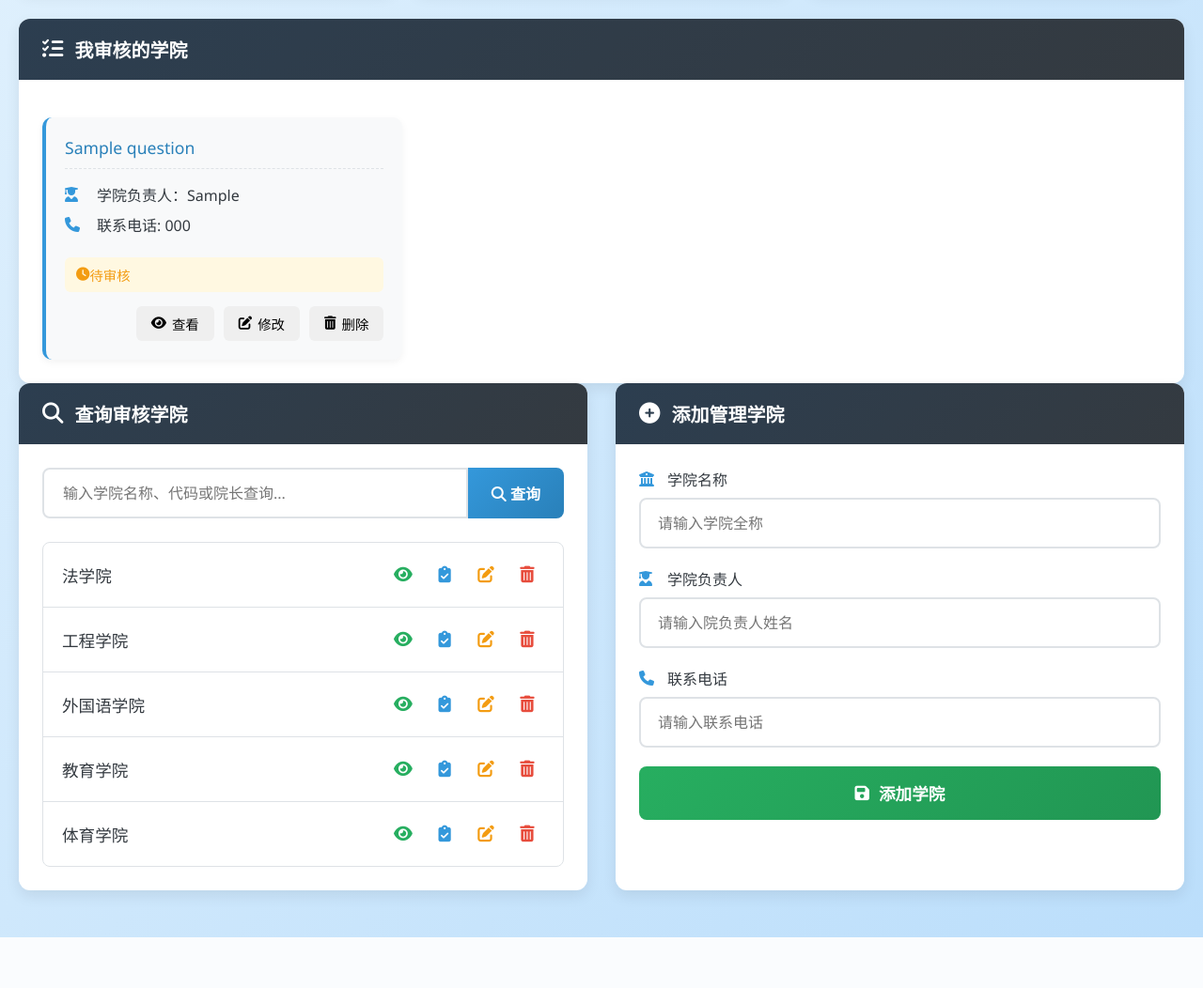
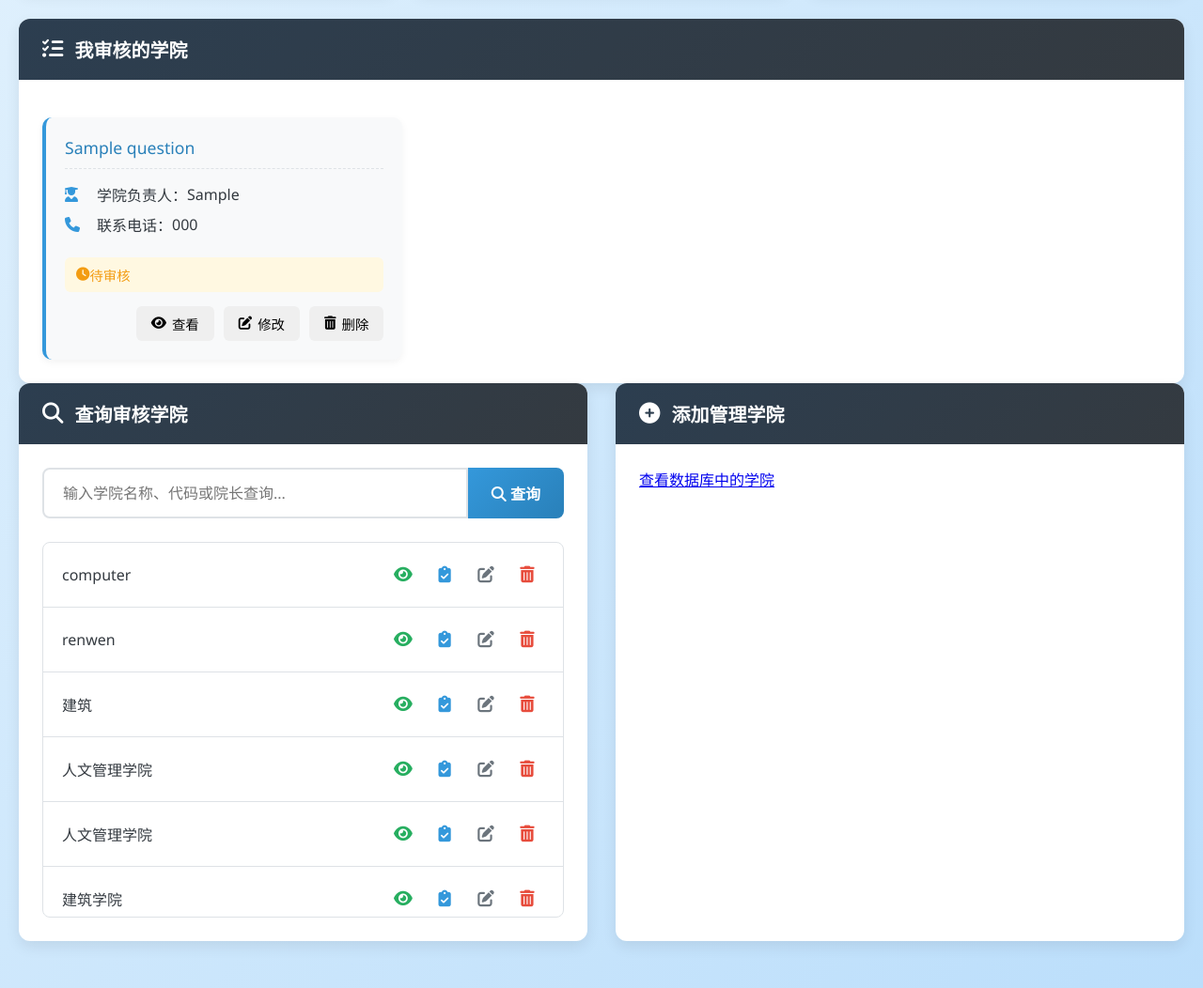
Before and after one commit to liutongling/auditor, a Django app: template polls/templates/polls/work.html in a window 1280 px wide. Shown: the part 332-1384 px from the top of the page at 94% size. Before the commit the page ends 1330 px from the top, so only its background shows below. Run offline with Django 5.2, Linux system fonts and the light colour scheme; data comes from the database, SQL or seed files in the repository; both versions use the stored data as it was after the commit; tables that the repository leaves empty hold one stand-in row (values such as "Sample post"); the template is opened without the code that fills it: values that come from a table or form of the project are taken from there, most other values are stand-ins (such as "Sample title", 1, 10 or a date in 2020).

Commit message:
完成学院删除和添加功能，添加功能是从现有的数据库中添加学院，而不是之前的思路添加往数据库中添加数据，后续添加学院可以放在admin中

```diff
--- a/polls/templates/polls/work.html
+++ b/polls/templates/polls/work.html
@@ -694,11 +694,13 @@
                                 <div class="academy-info">
                                     <div class="info-item">
                                         <i class="fas fa-user-graduate"></i>
-                                        <span>学院负责人：{{ question.responsible1 }}</span>
+                                        <span>学院负责人：</span>
+                                        <span class="academyAu">{{ question.responsible1 }}</span>
                                     </div>
                                     <div class="info-item">
                                         <i class="fas fa-phone"></i>
-                                        <span>联系电话:  {{ question.responsibleTel }}</span>
+                                        <span>联系电话：</span>
+                                        <span class="academyPh">{{ question.responsibleTel }}</span>
                                     </div>
                                     <div class="academy-status status-pending">
                                         <i class="fas fa-clock"></i>
@@ -719,8 +721,6 @@
                             </div>
                         {% endfor %}
                     {% endif %}
-
-
                 </div>
             </div>
         </div>
@@ -741,8 +741,10 @@
                     </div>
 
                     <div class="academy-list" id="academyList">
+                        {% if acad %}
+                            {% for a in acad %}
                                 <div class="academy-item">
-                            <span class="academy-name">法学院</span>
+                                    <span class="academy-name1">{{ a.Academyname }}</span>
                                     <div class="academy-actions">
                                         <button class="detail-btn" title="查看详情">
                                             <i class="fas fa-eye"></i>
@@ -750,61 +752,7 @@
                                         <button class="audit-btn" title="审核">
                                             <i class="fas fa-clipboard-check"></i>
                                         </button>
-                                <button class="edit-btn" title="修改">
-                                    <i class="fas fa-edit"></i>
-                                </button>
-                                <button class="delete-btn" title="删除" data-academy="法学院">
-                                    <i class="fas fa-trash-alt"></i>
-                                </button>
-                            </div>
-                        </div>
-
-                        <div class="academy-item">
-                            <span class="academy-name">工程学院</span>
-                            <div class="academy-actions">
-                                <button class="detail-btn" title="查看详情">
-                                    <i class="fas fa-eye"></i>
-                                </button>
-                                <button class="audit-btn" title="审核">
-                                    <i class="fas fa-clipboard-check"></i>
-                                </button>
-                                <button class="edit-btn" title="修改">
-                                    <i class="fas fa-edit"></i>
-                                </button>
-                                <button class="delete-btn" title="删除" data-academy="工程学院">
-                                    <i class="fas fa-trash-alt"></i>
-                                </button>
-                            </div>
-                        </div>
-
-                        <div class="academy-item">
-                            <span class="academy-name">外国语学院</span>
-                            <div class="academy-actions">
-                                <button class="detail-btn" title="查看详情">
-                                    <i class="fas fa-eye"></i>
-                                </button>
-                                <button class="audit-btn" title="审核">
-                                    <i class="fas fa-clipboard-check"></i>
-                                </button>
-                                <button class="edit-btn" title="修改">
-                                    <i class="fas fa-edit"></i>
-                                </button>
-                                <button class="delete-btn" title="删除" data-academy="外国语学院">
-                                    <i class="fas fa-trash-alt"></i>
-                                </button>
-                            </div>
-                        </div>
-
-                        <div class="academy-item">
-                            <span class="academy-name">教育学院</span>
-                            <div class="academy-actions">
-                                <button class="detail-btn" title="查看详情">
-                                    <i class="fas fa-eye"></i>
-                                </button>
-                                <button class="audit-btn" title="审核">
-                                    <i class="fas fa-clipboard-check"></i>
-                                </button>
-                                <button class="edit-btn" title="修改">
+                                        <button class="edit-btn1" title="修改">
                                             <i class="fas fa-edit"></i>
                                         </button>
                                         <button class="delete-btn" title="删除" data-academy="教育学院">
@@ -812,24 +760,8 @@
                                         </button>
                                     </div>
                                 </div>
-
-                        <div class="academy-item">
-                            <span class="academy-name">体育学院</span>
-                            <div class="academy-actions">
-                                <button class="detail-btn" title="查看详情">
-                                    <i class="fas fa-eye"></i>
-                                </button>
-                                <button class="audit-btn" title="审核">
-                                    <i class="fas fa-clipboard-check"></i>
-                                </button>
-                                <button class="edit-btn" title="修改">
-                                    <i class="fas fa-edit"></i>
-                                </button>
-                                <button class="delete-btn" title="删除" data-academy="体育学院">
-                                    <i class="fas fa-trash-alt"></i>
-                                </button>
-                            </div>
-                        </div>
+                            {% endfor %}
+                        {% endif %}
                     </div>
                 </div>
             </div>
@@ -841,31 +773,8 @@
                     添加管理学院
                 </div>
                 <div class="card-body">
-                    <form class="add-form" action="/polls/Academy/" method="post" id="addAcademyForm1"> {% csrf_token %}
-                        <div class="form-group">
-                            <label for="academyName">
-                                <i class="fas fa-university"></i> 学院名称
-                            </label>
-                            <input type="text" id="academyName" name="academyName" placeholder="请输入学院全称" required>
-                        </div>
-
-                        <div class="form-group">
-                            <label for="academyDean">
-                                <i class="fas fa-user-graduate"></i> 学院负责人
-                            </label>
-                            <input type="text" id="academyDean" name="academyDean" placeholder="请输入院负责人姓名" required>
-                        </div>
-
-                        <div class="form-group">
-                            <label for="academyPhone">
-                                <i class="fas fa-phone"></i> 联系电话
-                            </label>
-                            <input type="text" id="academyPhone" name="academyPhone" placeholder="请输入联系电话">
-                        </div>
-
-                        <button type="submit" class="submit-btn">
-                            <i class="fas fa-save"></i> 添加学院
-                        </button>
+                    <form class="add-form" id="addAcademyForm">
+                        <p> <a href="/polls/registeridx/">查看数据库中的学院</a></p>
                     </form>
                 </div>
             </div>
@@ -879,18 +788,49 @@
                 <i class="fas fa-exclamation-triangle"></i>
                 删除学院确认
             </div>
+            <form id ='test' action="/polls/delete/" method="post">{% csrf_token %}
+
                 <div class="modal-body">
-                <p>确定要删除 <strong id="academyToDelete">学院名称</strong> 吗？</p>
+                    <input type="text" id="academyId" name="academyId" value="yes" hidden>
+                    <p>确定要删除 <strong id="academyToDelete" name ='acadname'>学院名称</strong> 吗？</p>
                     <p class="warning-text" style="color: var(--danger); margin-top: 15px; font-weight: 500;">
                         <i class="fas fa-exclamation-circle"></i> 警告：此操作将永久删除该学院所有相关数据，且不可恢复！
                     </p>
                 </div>
                 <div class="modal-footer">
                     <button class="modal-btn cancel" onclick="closeModal('deleteModal')">取消</button>
-                <button class="modal-btn confirm" id="confirmDeleteBtn">确认删除</button>
+                    <button type="submit" class="modal-btn confirm1" id="confirmDeleteBtn1">确认删除</button>
+                </div>
+
+            </form>
         </div>
     </div>
+    <!-- 添加确认模态框 -->
+    <div class="modal" id="addModal">
+        <div class="modal-content">
+            <div class="modal-header">
+                <i class="fas fa-exclamation-triangle"></i>
+                添加学院确认
             </div>
+            <form id ='test' action="/polls/Academy/" method="post">{% csrf_token %}
+
+                <div class="modal-body">
+                    <input type="text" id="academyId1" name="academyId1" value="yes" hidden>
+                    <p>确定要添加 <strong id="academyAdd" name ='acadname'>学院名称</strong> 吗？</p>
+                    <p class="warning-text" style="color: var(--danger); margin-top: 15px; font-weight: 500;">
+                        <i class="fas fa-exclamation-circle"></i> 友情提示：填加之后可以在上方页面删除！
+                    </p>
+                </div>
+                <div class="modal-footer">
+                    <button class="modal-btn cancel" onclick="closeModal('deleteModal')">取消</button>
+                    <button type="submit" class="modal-btn confirm1" id="confirmDeleteBtn1">确认添加</button>
+                </div>
+
+            </form>
+        </div>
+    </div>
+
+
 
     <!-- 修改学院模态框 -->
     <div class="modal" id="editModal">
@@ -1062,18 +1002,27 @@
                 const btn = e.target.closest('.action-btn');
                 const card = btn.closest('.academy-card');
                 const academyName = card.querySelector('.academy-name').textContent;
-
+                const academyAu = card.querySelector('.academyAu').textContent;
+                const academyPh = card.querySelector('.academyPh').textContent;
                 switch(btn.getAttribute('data-action')) {
                     case 'view':
                         alert(`查看学院: ${academyName}`);
                         break;
                     case 'edit':
-                        openEditModal(academyName);
+                        openEditModal(academyName,academyAu,academyPh);
                         break;
                     case 'delete':
                         openDeleteModal(academyName);
                         break;
                 }
+            }
+            if (e.target.closest('.edit-btn1')){
+
+                const btn = e.target.closest('.edit-btn1')
+                const card = btn.closest('.academy-item')
+                const academyn = card.querySelector('.academy-name1').textContent;
+
+                openAddModal(academyn);
             }
         });
 
@@ -1081,9 +1030,16 @@
         function openDeleteModal(academyName) {
             currentAcademy = academyName;
             document.getElementById('academyToDelete').textContent = academyName;
+            document.getElementById('academyId').value = academyName;
             document.getElementById('deleteModal').style.display = 'flex';
         }
+                // 删除学院功能
+        function openAddModal(academyName) {
 
+            document.getElementById('academyAdd').textContent = academyName;
+            document.getElementById('academyId1').value = academyName;
+            document.getElementById('addModal').style.display = 'flex';
+        }
         function closeModal(modalId) {
             document.getElementById(modalId).style.display = 'none';
         }
@@ -1100,11 +1056,11 @@
         });
 
         // 修改学院功能
-        function openEditModal(academyName) {
+        function openEditModal(academyName,academyAu,academyPh) {
             // 填充表单数据
             document.getElementById('editAcademyName').value = academyName;
-            document.getElementById('editAcademyDean').value = "负责人姓名";
-            document.getElementById('editAcademyPhone').value = "13800138000";
+            document.getElementById('editAcademyDean').value = academyAu;
+            document.getElementById('editAcademyPhone').value = academyPh;
 
             document.getElementById('editModal').style.display = 'flex';
         }
--- a/polls/urls.py
+++ b/polls/urls.py
@@ -10,4 +10,5 @@ urlpatterns = [
     path("register/", views.register, name="register"),
     path("Academy/", views.AcademyAdd, name="Academy"),
     path('g/', views.g),
+    path('delete/',views.delete,name="delete")
 ]
```
Also changed, not shown: polls/views.py (+15 -4 lines), db.sqlite3. Lines whose indentation alone changed are shown as unchanged.
